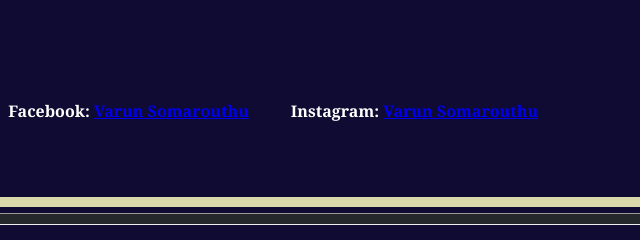
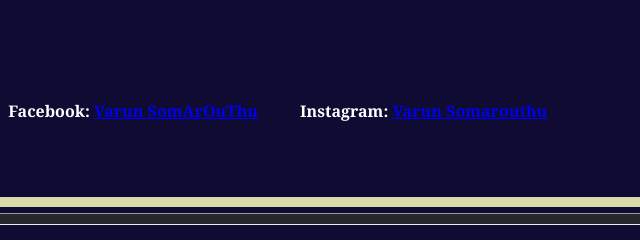
Before and after one commit to varuns28/Project3, a plain HTML site: page index.html in a window 1280 px wide. Shown: the part 1050-1290 px from the top of the page, 243-883 px from the left. Drawn offline with Linux system fonts and the light colour scheme.

Commit message:
Updated Index html with change

```diff
--- a/index.html
+++ b/index.html
@@ -68,7 +68,7 @@ This is Varun's Home Page
 		          <p class="textcolortwo" id="phone">Phone: 512 983 7935</p>
 		       </td>
 		       <td class="tdtwo">
-		          <p class="textcolortwo" id="email">Facebook: <a href="https://www.linkedin.com/in/varun-somarouthu-54656920">Varun Somarouthu</a>
+		          <p class="textcolortwo" id="email">Facebook: <a href="https://www.linkedin.com/in/varun-somarouthu-54656920">Varun SomArOuThu</a>
 		       </td>
 		       <td class="tdtwo">
 		          <p class="textcolortwo" id="email">Instagram: <a href="https://www.linkedin.com/in/varun-somarouthu-54656920">Varun Somarouthu</a>
```
